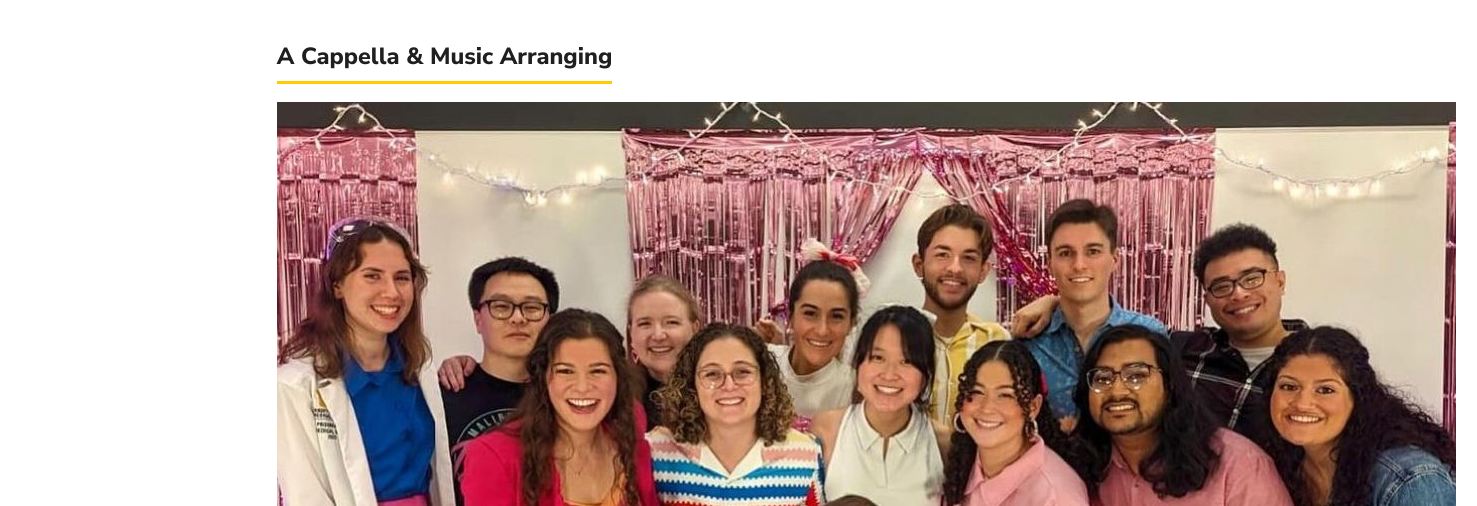
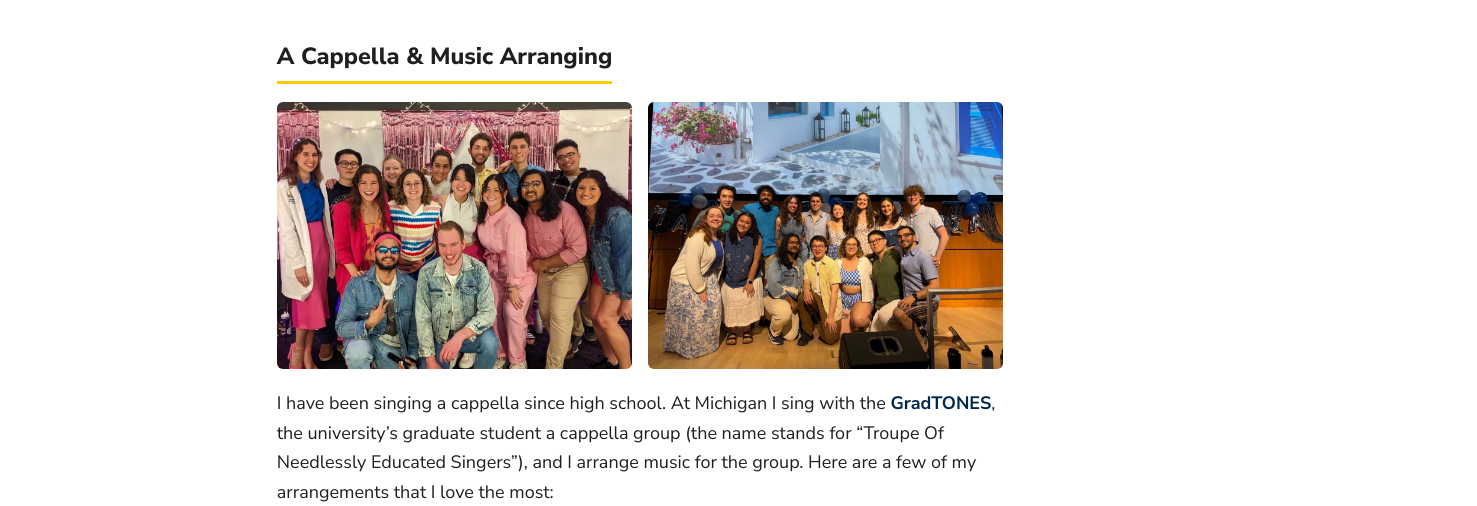
Before and after one commit to jamclee/jamclee.github.io, a plain HTML site: page beyond.html in a window 1280 px wide. Shown: the part 212-718 px from the top of the page, 1477 px wide, since content can reach past the window. Drawn offline with Linux system fonts and the light colour scheme; a web font is replaced by a local one.

Commit message:
Add files via upload

```diff
--- a/css/style.css
+++ b/css/style.css
@@ -408,3 +408,32 @@ main:has(.cv_frame) { max-width: 1000px; }
     .cv_frame { display: none; }
     .cv_fallback { display: block; }
 }
+
+/* ---------- Beyond Research: group photos ---------- */
+
+.photo_row {
+    display: grid;
+    grid-template-columns: 1fr;
+    gap: 16px;
+    margin-bottom: 20px;
+}
+.photo_row img,
+.photo_placeholder {
+    width: 100%;
+    aspect-ratio: 4 / 3;
+    border-radius: 6px;
+}
+.photo_row img { display: block; object-fit: cover; }
+.photo_placeholder {
+    display: flex;
+    align-items: center;
+    justify-content: center;
+    background-color: var(--tint);
+    border: 2px dashed #b8c4d2;
+    color: var(--muted);
+    font-size: 0.9em;
+}
+
+@media (min-width: 600px) {
+    .photo_row { grid-template-columns: 1fr 1fr; }
+}
```
